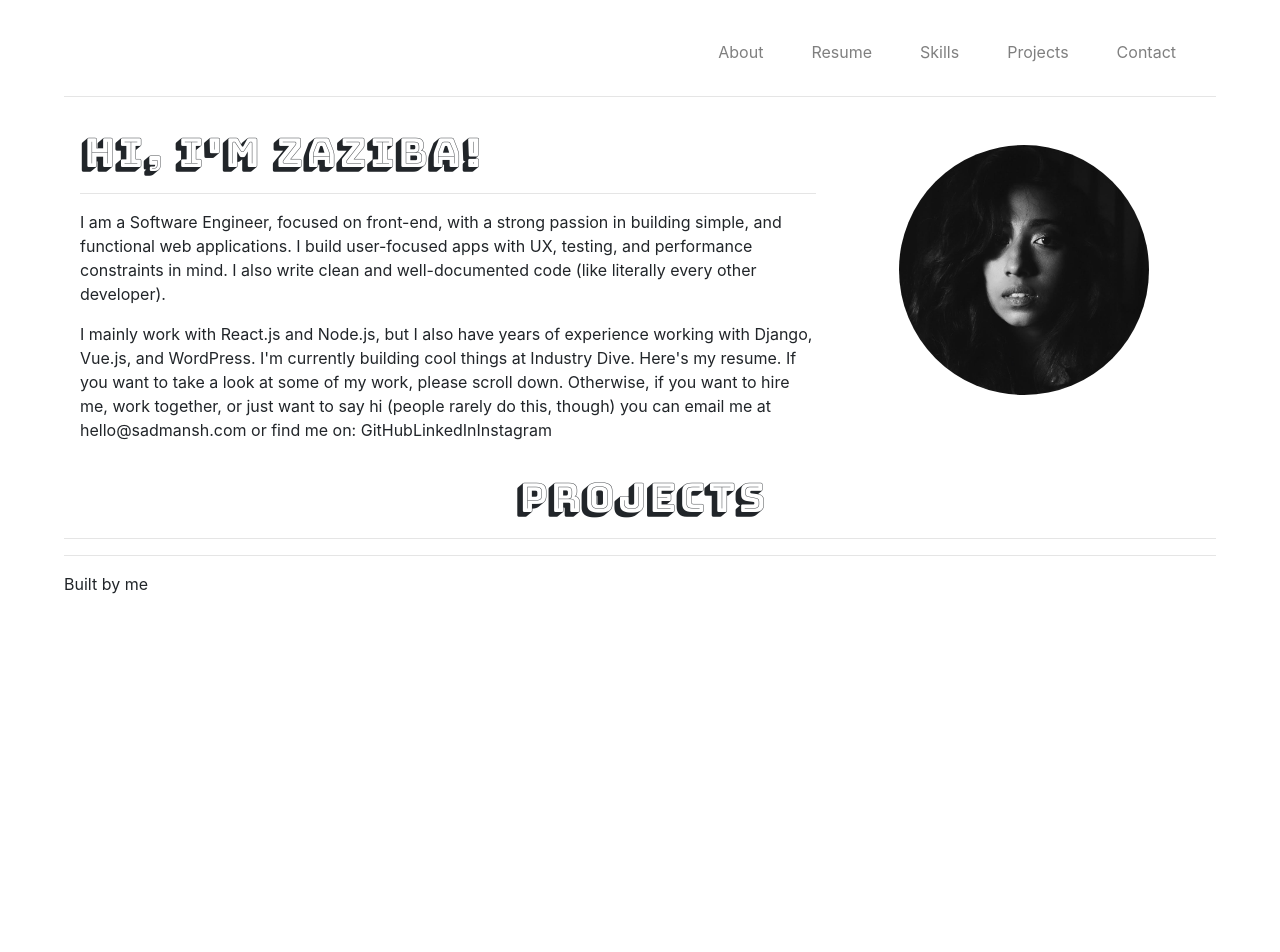
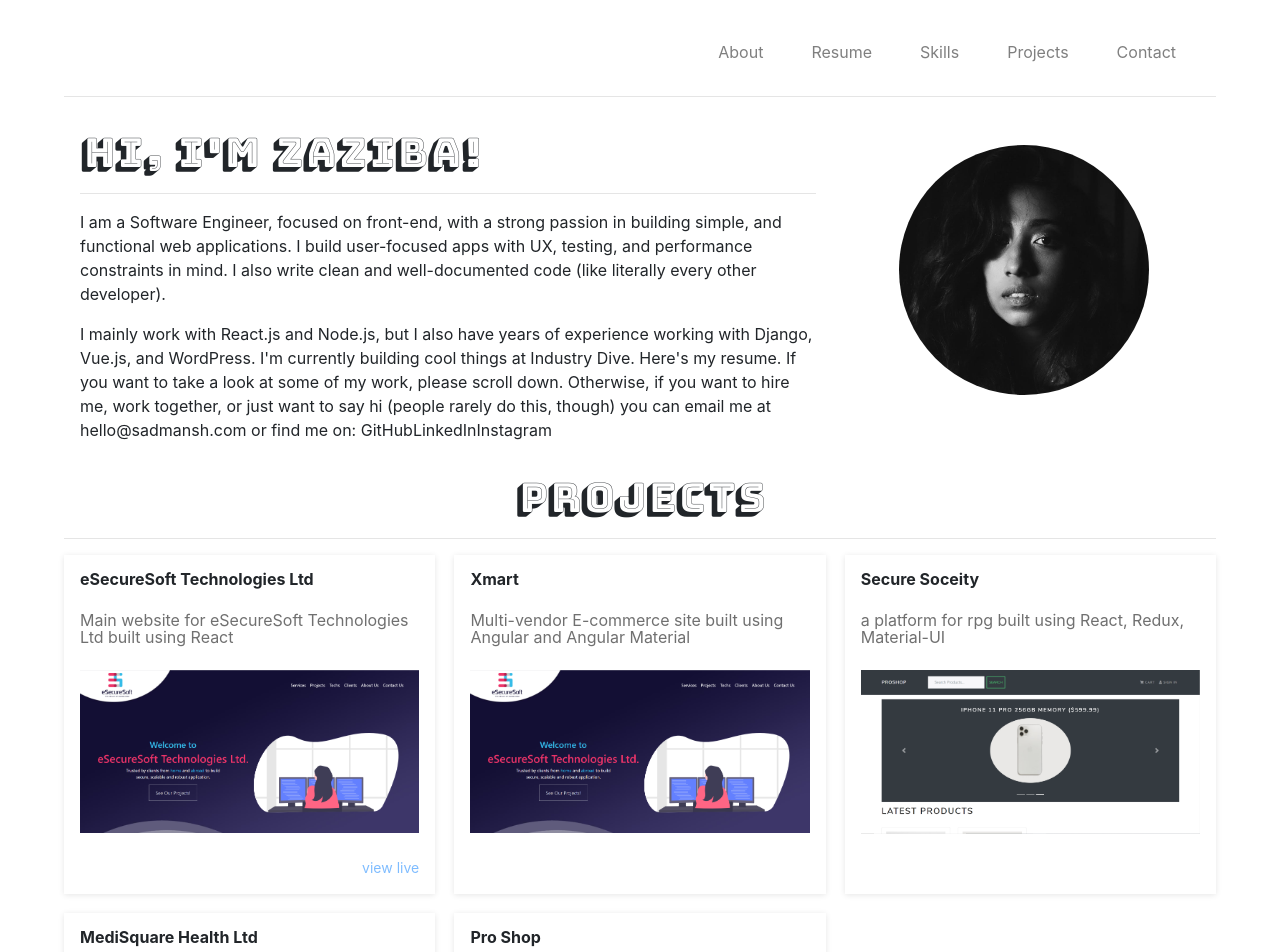
Before and after one commit to ZazibaAhmed/Portfolio, a React (Create React App) app: page / in a window 1280 px wide. Shown: the top 952 px of the page. Before the commit the page ends 800 px from the top, so only its background shows below. Built offline with nearby package versions, Linux system fonts and the light colour scheme.

Commit message:
Project card done

```diff
--- a/src/sections/Banner/Banner.scss
+++ b/src/sections/Banner/Banner.scss
@@ -19,3 +19,9 @@
     // align-self: center;
   }
 }
+
+@media (max-width: 768px) {
+  .banner-container {
+    grid-template-columns: 1fr;
+  }
+}
--- a/src/sections/Projects/Projects.js
+++ b/src/sections/Projects/Projects.js
@@ -1,11 +1,57 @@
 import React from "react";
 import "./Projects.scss";
+
+import eSececure from "../../assets/images/eSecure.png";
+import proshop from "../../assets/images/proshop.png";
+
+import { ProjectCard } from "./components/ProjectCard";
+
+const projects = [
+  {
+    name: "eSecureSoft Technologies Ltd",
+    description:
+      "Main website for eSecureSoft Technologies Ltd built using React",
+    img: eSececure,
+    live: "http://esecuresoftbd.com/",
+  },
+  {
+    name: "Xmart",
+    description:
+      "Multi-vendor E-commerce site built using Angular and Angular Material",
+    img: eSececure,
+    live: "",
+  },
+  {
+    name: "Secure Soceity",
+    description: "a platform for rpg built using React, Redux, Material-UI",
+    img: proshop,
+    live: "",
+  },
+  {
+    name: "MediSquare Health Ltd",
+    description:
+      "a platform for rpg document using HTML, CSS, Bootstrap and Vanilla JavaScript",
+    img: eSececure,
+    live: "",
+  },
+  {
+    name: "Pro Shop",
+    description: "E-commerce site built using MERN",
+    img: proshop,
+    live: "https://pro-shop-123.herokuapp.com/",
+  },
+];
 
 const Projects = () => {
   return (
     <div className="projects-container">
       <h1 className="title">Projects</h1>
       <hr />
+      <div className="grid-container">
+        {projects.map((project, index) => {
+          return <ProjectCard key={index} project={project} />;
+        })}
+      </div>
     </div>
   );
 };
--- a/src/sections/Projects/Projects.scss
+++ b/src/sections/Projects/Projects.scss
@@ -1,6 +1,26 @@
 .projects-container {
+  .grid-container {
+    display: grid;
+    -webkit-box-align: center;
+    align-items: center;
+    grid-template-columns: repeat(3, 1fr);
+    grid-template-rows: 8fr;
+    gap: 1.2rem;
+  }
   .title {
     font-family: stylishFont;
     text-align: center;
   }
 }
+
+@media (max-width: 960px) {
+  .projects-container .grid-container {
+    grid-template-columns: repeat(2, 1fr);
+  }
+}
+
+@media (max-width: 500px) {
+  .projects-container .grid-container {
+    grid-template-columns: 1fr;
+  }
+}
--- /dev/null
+++ b/src/sections/Projects/components/ProjectCard.js
@@ -0,0 +1,25 @@
+import React from "react";
+import "./ProjectCard.scss";
+
+export const ProjectCard = ({ project }) => {
+  return (
+    <div className="project-card-container">
+      <div className="project-card">
+        <div className="top">
+          <h4>{project.name}</h4>
+          <p>{project.description}</p>
+        </div>
+        <img src={project.img} alt="project" />
+        <div className="bottom">
+          {project.live === "" ? (
+            ""
+          ) : (
+            <a href={project.live} rel="noopener noreferrer" target="_blank">
+              view live
+            </a>
+          )}
+        </div>
+      </div>
+    </div>
+  );
+};
--- /dev/null
+++ b/src/sections/Projects/components/ProjectCard.scss
@@ -0,0 +1,49 @@
+.project-card-container {
+  width: 100%;
+  height: 100%;
+  overflow: hidden;
+  box-shadow: rgba(0, 0, 0, 0.1) 0px 1px 6px 0px;
+  transition: all 0.5s ease;
+  cursor: pointer;
+  &:hover {
+    transform: scale(1.01);
+    box-shadow: rgba(0, 0, 0, 0.2) 0px 1px 6px 0px;
+  }
+  .project-card {
+    padding: 1rem;
+    background: rgb(255, 255, 255);
+    height: 100%;
+  }
+  .top {
+    h4 {
+      margin: 0px 0px 1.45rem;
+      padding: 0px;
+      font-weight: bold;
+      text-rendering: optimizelegibility;
+      font-size: 1rem;
+      line-height: 1.1;
+    }
+    p {
+      color: rgb(112, 112, 112);
+      margin: 0px 0px 1.45rem;
+      padding: 0px;
+      line-height: 1.1;
+    }
+  }
+  img {
+    max-width: 100%;
+    margin: 0px 0px 1.45rem;
+    padding: 0px;
+  }
+  .bottom {
+    display: flex;
+    flex-direction: row;
+    -webkit-box-pack: justify;
+    justify-content: flex-end;
+    a {
+      opacity: 0.5;
+      font-size: 14px;
+      text-decoration: none;
+    }
+  }
+}
```
Also changed, not shown: src/assets/images/eSecure.png (added), src/assets/images/proshop.png (added).
